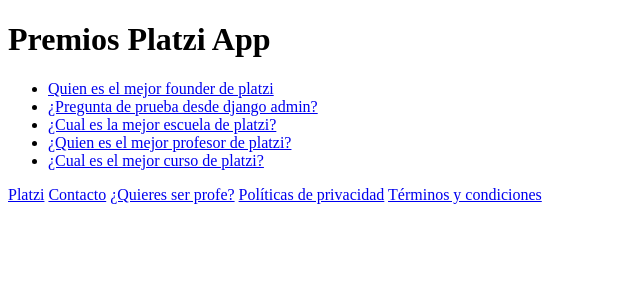
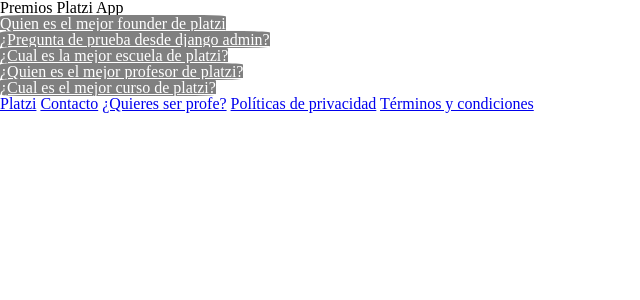
Before and after one commit to adrianhCoder/Django-platzi, a Django app: page /polls/ in a window 1280 px wide. Shown: the top 300 px of the page, without its empty margins (0-640 px from the left). Run offline with Django 4.2, Linux system fonts and the light colour scheme; data comes from the database, SQL or seed files in the repository.

Commit message:
Adding css & reset.css

```diff
--- /dev/null
+++ b/premiosplatziapp/polls/static/polls/reset.css
@@ -0,0 +1,48 @@
+/* http://meyerweb.com/eric/tools/css/reset/
+   v2.0 | 20110126
+   License: none (public domain)
+*/
+
+html, body, div, span, applet, object, iframe,
+h1, h2, h3, h4, h5, h6, p, blockquote, pre,
+a, abbr, acronym, address, big, cite, code,
+del, dfn, em, img, ins, kbd, q, s, samp,
+small, strike, strong, sub, sup, tt, var,
+b, u, i, center,
+dl, dt, dd, ol, ul, li,
+fieldset, form, label, legend,
+table, caption, tbody, tfoot, thead, tr, th, td,
+article, aside, canvas, details, embed,
+figure, figcaption, footer, header, hgroup,
+menu, nav, output, ruby, section, summary,
+time, mark, audio, video {
+	margin: 0;
+	padding: 0;
+	border: 0;
+	font-size: 100%;
+	font: inherit;
+	vertical-align: baseline;
+}
+/* HTML5 display-role reset for older browsers */
+article, aside, details, figcaption, figure,
+footer, header, hgroup, menu, nav, section {
+	display: block;
+}
+body {
+	line-height: 1;
+}
+ol, ul {
+	list-style: none;
+}
+blockquote, q {
+	quotes: none;
+}
+blockquote:before, blockquote:after,
+q:before, q:after {
+	content: '';
+	content: none;
+}
+table {
+	border-collapse: collapse;
+	border-spacing: 0;
+}
--- a/premiosplatziapp/polls/templates/polls/index.html
+++ b/premiosplatziapp/polls/templates/polls/index.html
@@ -1,25 +1,13 @@
-{% comment %} {% load static %}
-<link rel="stylesheet" href="{% static 'polls/style.css' %}" />
+{% load static %}
 
-{% if latest_question_list %}
-<ul>
-  {% for question in latest_question_list %}
-  <li>
-    <a href="{% url 'polls:detail' question.id %}"
-      >{{ question.question_text}}</a
-    >
-  </li>
-  {% endfor %}
-</ul>
-{% else %}
-<p>No polls are available</p>
-{% endif %} {% endcomment %}
 <!DOCTYPE html>
 <html lang="en">
 <head>
     <meta charset="UTF-8">
     <meta http-equiv="X-UA-Compatible" content="IE=edge">
     <meta name="viewport" content="width=device-width, initial-scale=1.0">
+    <link rel="stylesheet" href="{% static 'polls/reset.css' %}" />
+    <link rel="stylesheet" href="{% static 'polls/style.css' %}" />
     <title>Premios Platzi App</title>
 </head>
 <body>
```
